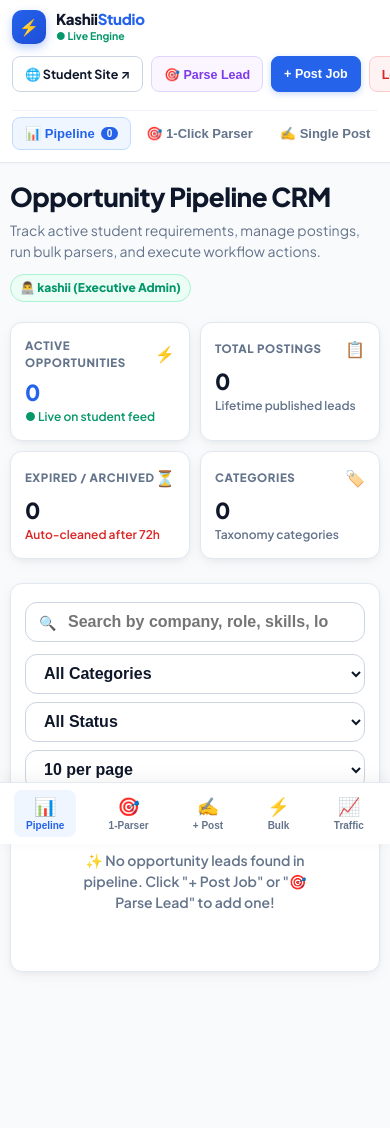
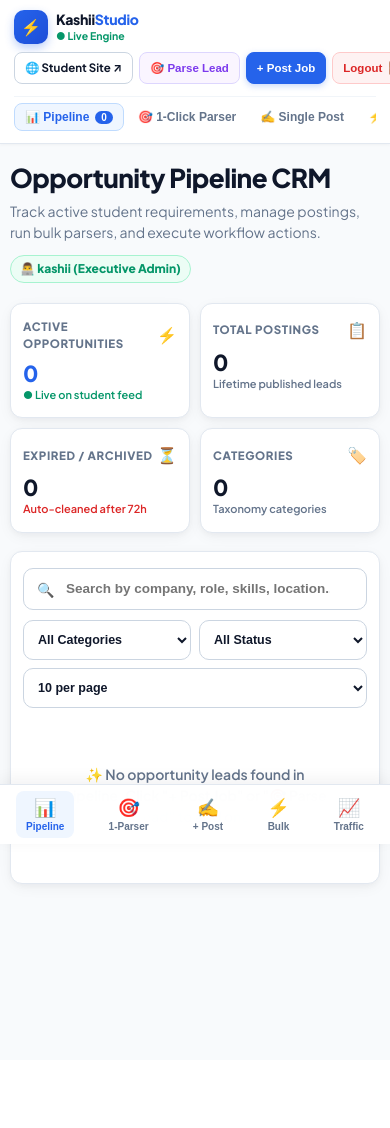
Before and after one commit to kashichavan/updatezbykashi, a Django app: page /owner/ in a window 390 px wide. After the commit the page ends 889 px from the top, so only its background shows below. Run offline with Django 5.2, Linux system fonts and the light colour scheme; a user stored in the database is signed in; data comes from the database, SQL or seed files in the repository; data that the repository does not hold is empty.

Commit message:
feat(owner-mobile): Polish mobile-first responsive layout, search input, filters grid, card feeds, and pagination controls

```diff
--- a/templates/owner.html
+++ b/templates/owner.html
@@ -516,13 +516,34 @@
      ========================================== */
   @media (max-width: 768px) {
     body {
-      padding-bottom: 76px !important;
+      padding-bottom: 80px !important;
     }
 
     .owner-header-navbar {
       height: auto;
-      padding: 10px 12px;
+      padding: 10px 14px;
       flex-wrap: wrap;
+      gap: 8px;
+    }
+
+    .owner-brand-group {
+      gap: 8px;
+    }
+
+    .owner-brand-title {
+      font-size: 14px;
+    }
+
+    .owner-right-actions {
+      display: flex;
+      align-items: center;
+      gap: 6px;
+    }
+
+    .owner-right-actions .btn-action-light {
+      height: 32px;
+      padding: 0 10px;
+      font-size: 11.5px;
     }
 
     .owner-link-nav {
@@ -531,21 +552,34 @@
       justify-content: flex-start;
       padding: 6px 0 2px;
       border-top: 1px solid #f1f5f9;
-      margin-top: 6px;
+      margin-top: 4px;
+      gap: 4px;
+    }
+
+    .owner-link-item {
+      padding: 6px 10px;
+      font-size: 12px;
+      border-radius: 8px;
     }
 
     .kpi-grid {
       grid-template-columns: 1fr 1fr;
       gap: 10px;
+      margin-bottom: 18px;
     }
 
     .kpi-card {
-      padding: 14px;
+      padding: 14px 12px;
       border-radius: var(--radius-md);
     }
 
     .kpi-value {
       font-size: 22px;
+      margin: 4px 0 2px;
+    }
+
+    .kpi-sub {
+      font-size: 11px;
     }
 
     .workspace-container {
@@ -553,8 +587,9 @@
     }
 
     .workspace-card {
-      padding: 18px 14px;
+      padding: 16px 12px;
       border-radius: var(--radius-md);
+      margin-bottom: 16px;
     }
 
     .form-grid-2 {
@@ -563,32 +598,80 @@
     }
 
     .form-input, .form-textarea, .search-input, .standard-select {
-      font-size: 16px !important;
+      font-size: 14px !important;
+      border-radius: 10px !important;
     }
 
     .standard-toolbar {
       flex-direction: column;
       align-items: stretch;
+      gap: 10px;
+      margin-bottom: 16px;
     }
 
     .search-wrapper {
+      width: 100%;
       max-width: 100%;
     }
 
+    .search-input {
+      height: 42px;
+      font-size: 13.5px !important;
+    }
+
     .filters-group {
+      display: grid;
+      grid-template-columns: 1fr 1fr;
+      gap: 8px;
       width: 100%;
     }
 
     .standard-select {
-      flex: 1 1 auto;
+      width: 100%;
+      height: 40px;
+      font-size: 12.5px !important;
+      padding: 0 10px;
+    }
+
+    #ownerPageSize {
+      grid-column: span 2;
+    }
+
+    .vp-catalog-grid {
+      grid-template-columns: 1fr !important;
+      gap: 14px !important;
+    }
+
+    .vp-product-card {
+      padding: 16px 14px !important;
+      border-radius: 14px !important;
+    }
+
+    .vp-product-card h3 {
+      font-size: 16px !important;
+      margin-bottom: 6px !important;
+    }
+
+    .vp-salary-row {
+      font-size: 12.5px !important;
+      flex-wrap: wrap;
+      gap: 6px;
     }
 
     .table-responsive {
       border: none;
       background: transparent;
+      overflow-x: visible;
     }
 
-    .data-table th { display: none; }
+    .modal-box {
+      width: 95% !important;
+      max-width: 95% !important;
+      max-height: 90vh !important;
+      padding: 18px 14px !important;
+      margin: 20px auto !important;
+      border-radius: 16px !important;
+    }
 
     /* Sticky Mobile Bottom Floating Dock */
     .mobile-tab-dock {
@@ -597,8 +680,8 @@
       bottom: 0;
       left: 0;
       right: 0;
-      height: 62px;
-      background: rgba(255, 255, 255, 0.95);
+      height: 60px;
+      background: rgba(255, 255, 255, 0.96);
       backdrop-filter: blur(16px);
       -webkit-backdrop-filter: blur(16px);
       border-top: 1px solid var(--subtle-border);
@@ -606,7 +689,7 @@
       justify-content: space-around;
       align-items: center;
       padding: 0 4px;
-      box-shadow: 0 -4px 16px rgba(15, 23, 42, 0.05);
+      box-shadow: 0 -4px 16px rgba(15, 23, 42, 0.06);
     }
 
     .dock-btn {
@@ -621,7 +704,7 @@
       font-size: 10px;
       font-weight: 700;
       cursor: pointer;
-      padding: 6px 12px;
+      padding: 6px 10px;
       border-radius: var(--radius-sm);
       transition: all 0.15s ease;
       text-decoration: none;
```
